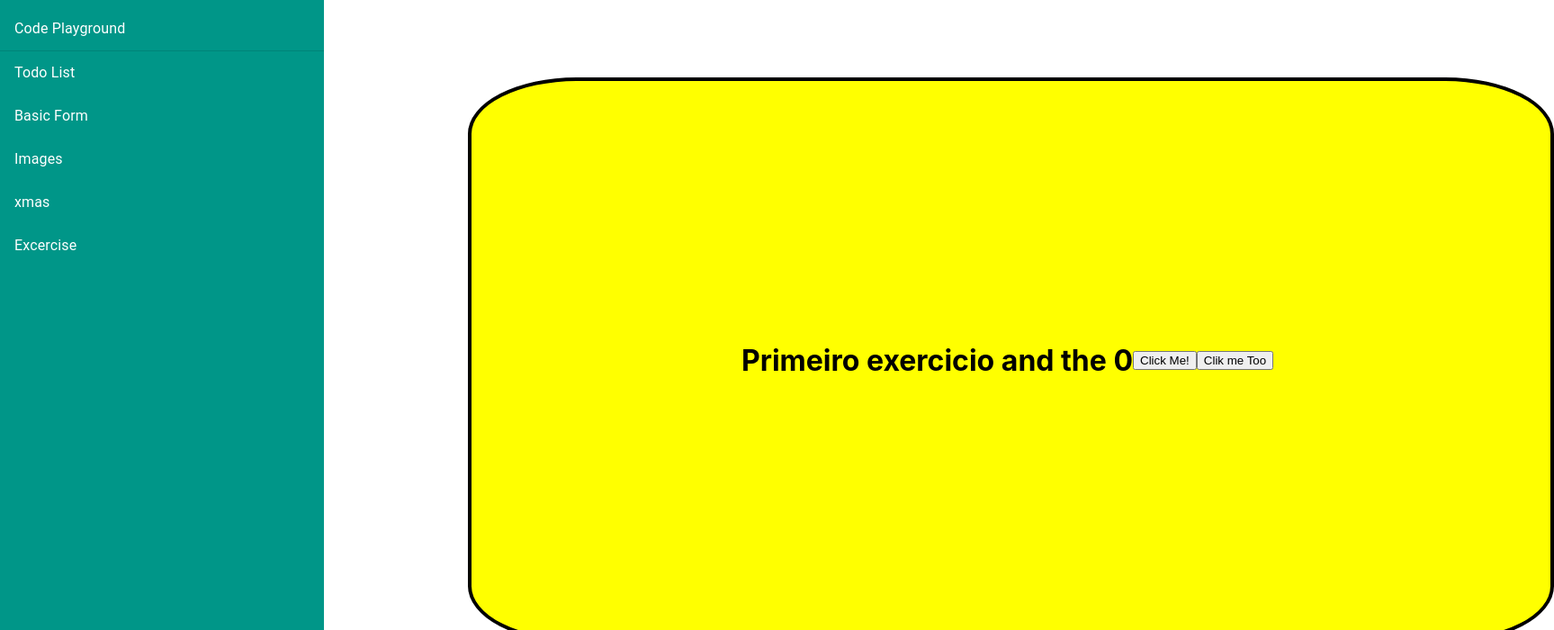
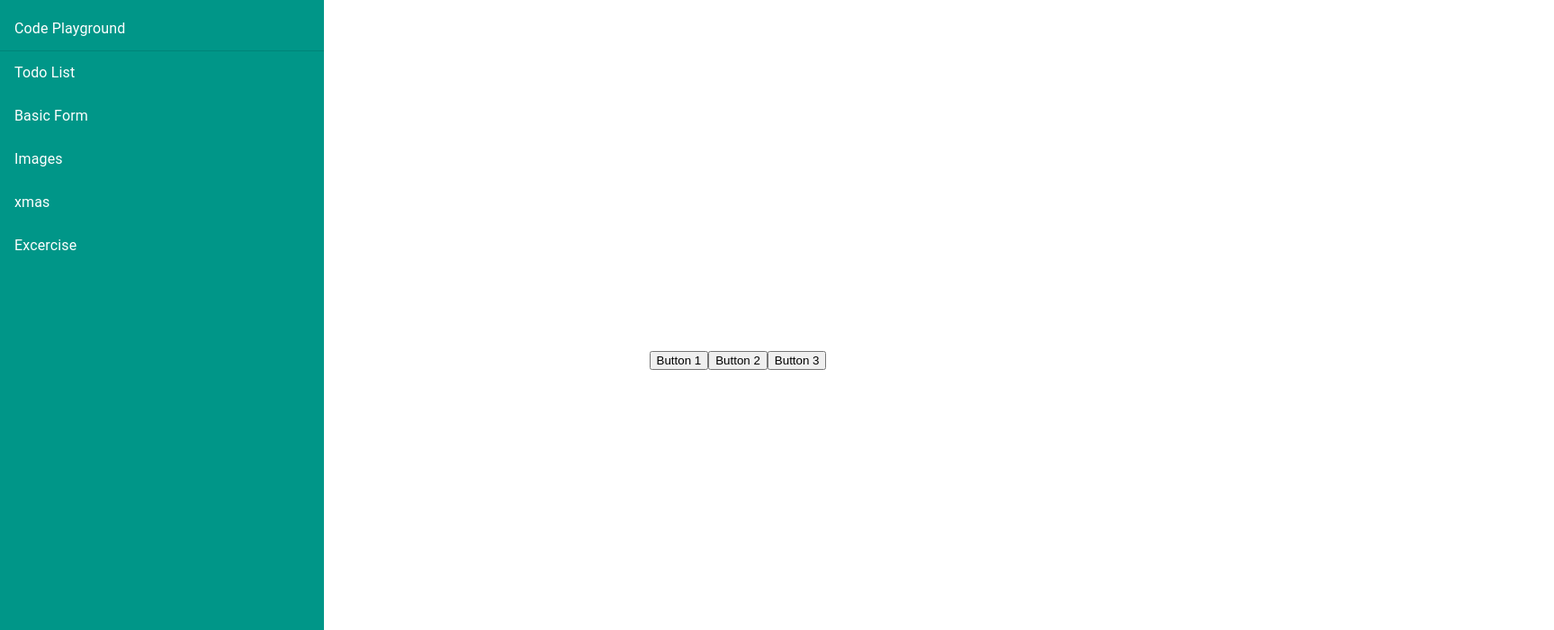
Before and after one commit to alexdangelo86/code-playground, a React (Create React App) app: page / in a window 1280 px wide. Both pictures are taken after a click on the item "Excercise". Shown: the top 700 px of the page at 90% size, 1727 px wide, since content can reach past the window. Built offline with nearby package versions, Linux system fonts and the light colour scheme.

Commit message:
excercise day 1

```diff
--- a/src/Components/excercise.js
+++ b/src/Components/excercise.js
@@ -4,34 +4,26 @@ import React from 'react'
 import { useState } from 'react'
 
 const Excercise = () => {
-  const [name, setName] = useState('Primeiro exercicio')
-  const [number, setNumber] = useState(0)
-
   const handleClick = () => {
-    setName('Vamos pro segundo')
-    setNumber(number + 1)
-    alert('clicked')
+    alert('clicked button 1')
+  }
+  const handleClick2 = () => {
+    alert('clicked button 1')
+  }
+  const handleClick3 = () => {
+    alert('clicked button 1')
   }
   return (
     <div>
       <Box
         sx={{
           display: 'flex',
-          alignItems: 'center',
-          width: '100%',
-          height: '20px',
-          background: 'yellow',
-          padding: '50%',
-          borderRadius: '10%',
-          border: '4px solid',
+          alignItems: 'flex-end',
         }}
       >
-        <h1>
-          {name} and the {number}
-        </h1>
-
-        <button onClick={handleClick}> Click Me!</button>
-        <button onClick={handleClick}> Clik me Too</button>
+        <button onClick={handleClick}> Button 1 </button>
+        <button onClick={handleClick2}> Button 2</button>
+        <button onClick={handleClick3}> Button 3</button>
       </Box>
     </div>
   )
```
